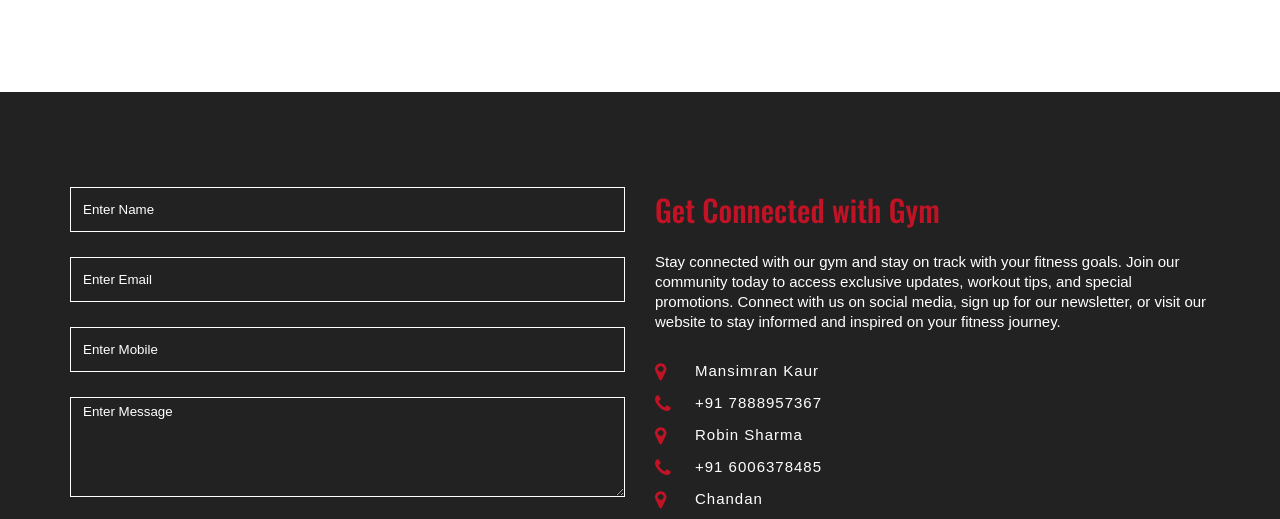
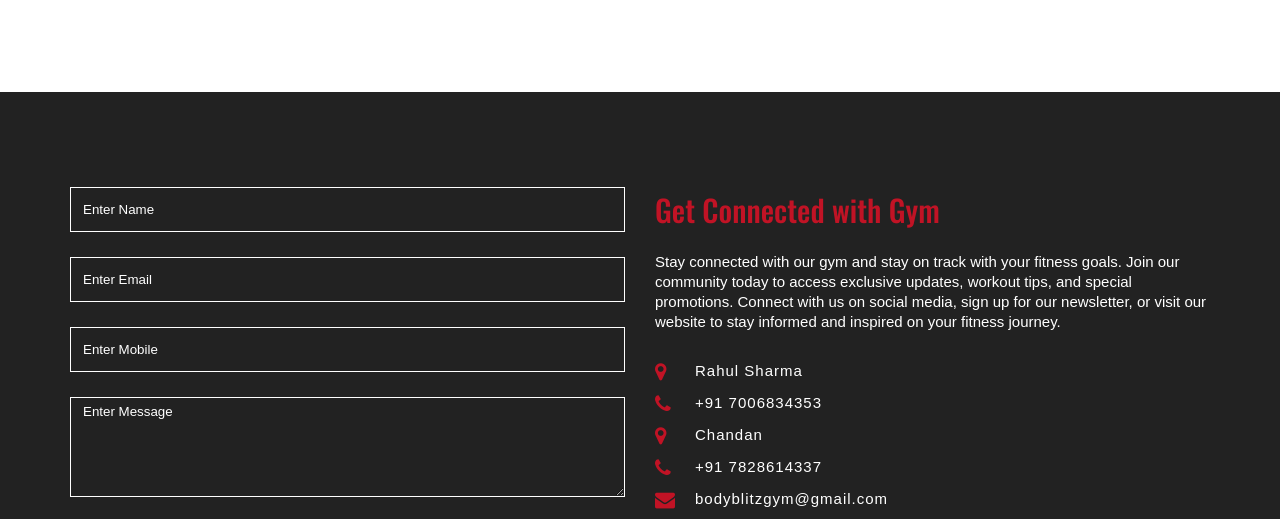
Before and after one commit to rahul5777gits/Gym_website, a plain HTML site: page index.html in a window 1280 px wide. Shown: the part 4461-4980 px from the top of the page. Drawn offline with nearby package versions, Linux system fonts and the light colour scheme.

Commit message:
Update index.html

```diff
--- a/index.html
+++ b/index.html
@@ -373,11 +373,8 @@
                         inspired on your fitness journey.</p>
                     <div class="info">
                         <ul>
-                            <li><span class="fa fa-map-marker"></span>Mansimran Kaur</li>
-                            <li><span class="fa fa-phone"></span>+91 7888957367</li>
-
-                            <li><span class="fa fa-map-marker"></span>Robin Sharma</li>
-                            <li><span class="fa fa-phone"></span>+91 6006378485</li>
+                            <li><span class="fa fa-map-marker"></span>Rahul Sharma</li>
+                            <li><span class="fa fa-phone"></span>+91 7006834353</li>
                             <li><span class="fa fa-map-marker"></span>Chandan </li>
                             <li><span class="fa fa-phone"></span>+91 7828614337</li>
                             <li><span class="fa fa-envelope"></span>bodyblitzgym@gmail.com</li>
```
